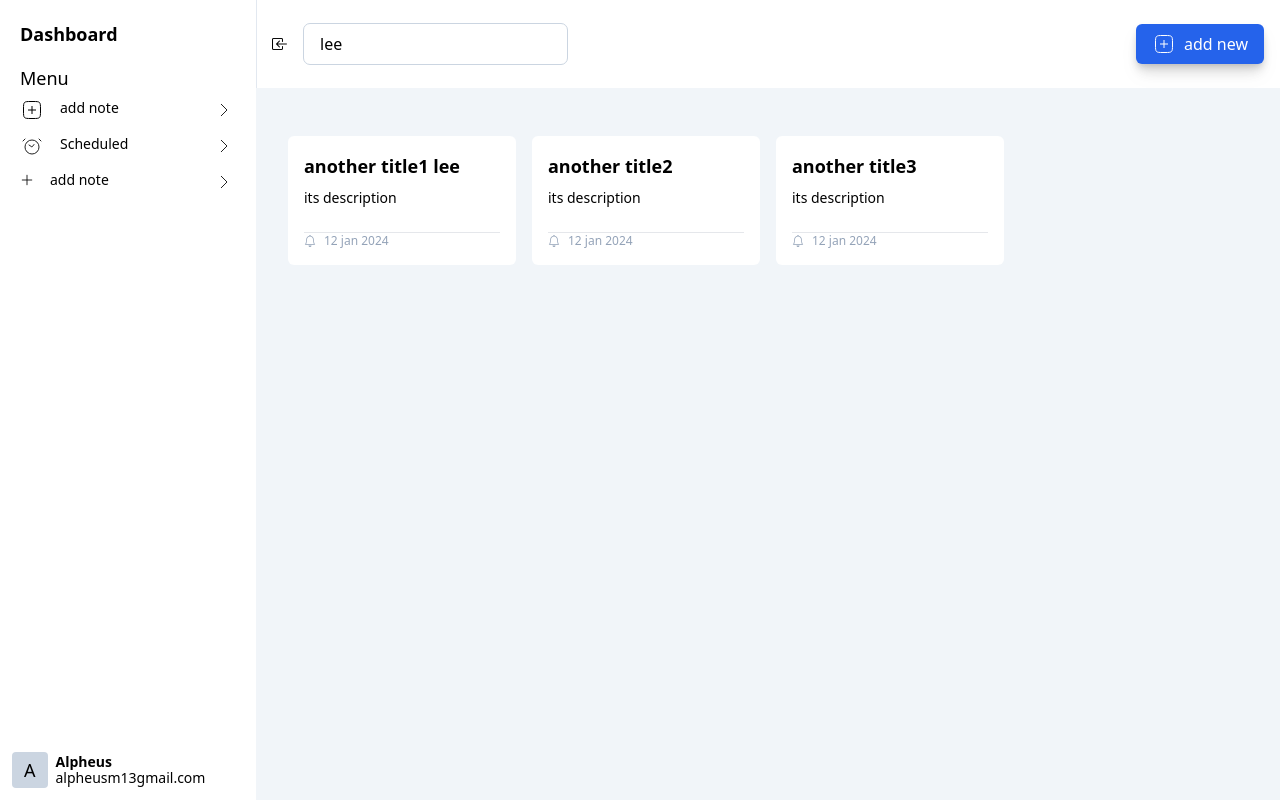
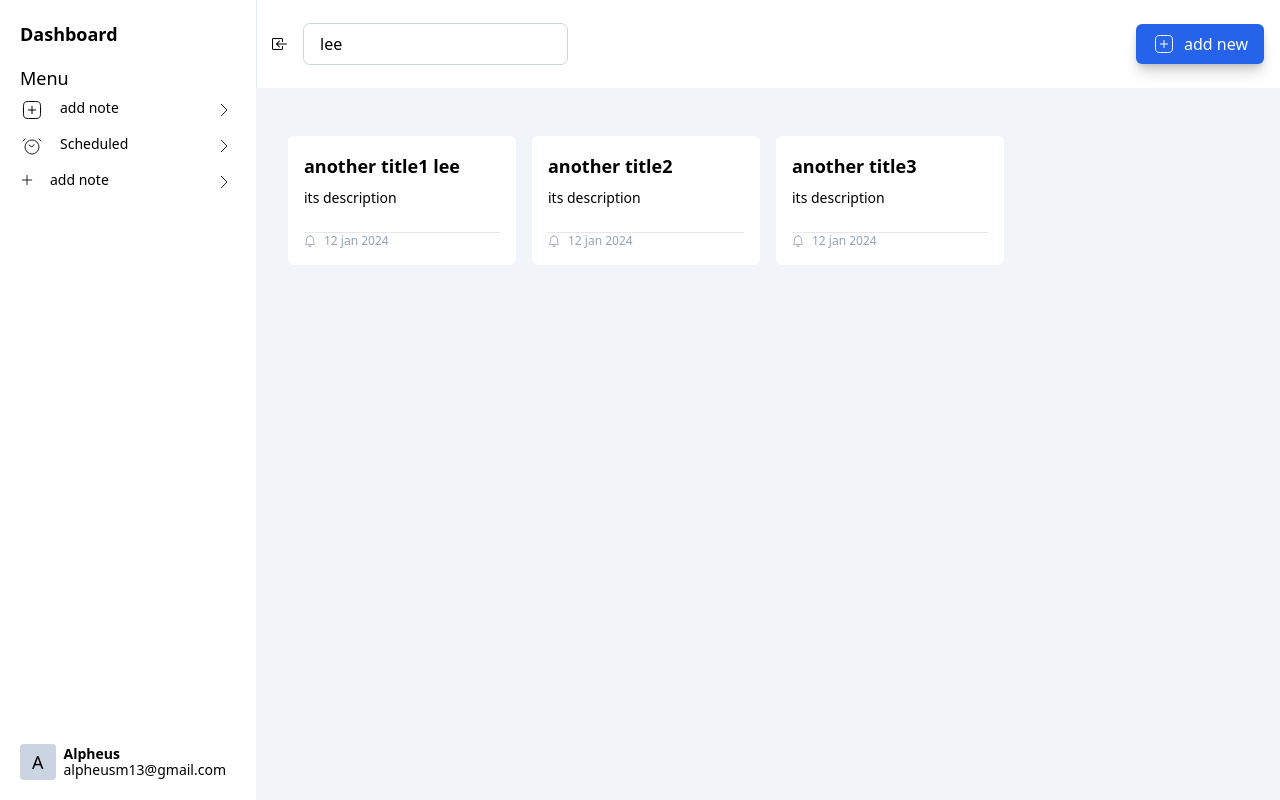
Before and after one commit to theCalculatar/inote, an Angular app in the folder client/: page /home in a window 1280 px wide. Built offline with nearby package versions, Linux system fonts and the light colour scheme.

Commit message:
refractor user from side bar to its component

```diff
--- a/client/src/app/layouts/landing/components/sidebar/sidebar.component.html
+++ b/client/src/app/layouts/landing/components/sidebar/sidebar.component.html
@@ -74,12 +74,5 @@
       </ul>
     </div>
   </div>
-
-  <div class="flex gap-2">
-    <div class="px-3 py-1 rounded bg-slate-300 text-lg">A</div>
-    <div class="">
-      <div class="font-bold text-sm m-0">Alpheus</div>
-      <div class="text-sm mt-[-.25rem]">alpheusm13gmail.com</div>
-    </div>
-  </div>
+  <app-user-sidebar name="Alpheus" email="alpheusm13@gmail.com" />
 </div>
--- a/client/src/app/layouts/landing/components/sidebar/sidebar.component.ts
+++ b/client/src/app/layouts/landing/components/sidebar/sidebar.component.ts
@@ -1,9 +1,10 @@
 import { Component } from '@angular/core';
 import { RouterLink } from '@angular/router';
+import { UserSidebarComponent } from "../user-sidebar/user-sidebar.component";
 
 @Component({
   selector: 'app-sidebar',
-  imports: [RouterLink],
+  imports: [RouterLink, UserSidebarComponent],
   templateUrl: './sidebar.component.html',
   styleUrl: './sidebar.component.scss'
 })
--- /dev/null
+++ b/client/src/app/layouts/landing/components/user-sidebar/user-sidebar.component.html
@@ -0,0 +1,7 @@
+<div class="flex gap-2 hover:bg-slate-200 p-2">
+  <div class="px-3 py-1 rounded bg-slate-300 text-lg">{{ name.charAt(0) }}</div>
+  <div class="">
+    <div class="font-bold text-sm m-0">{{ name }}</div>
+    <div class="text-sm mt-[-.25rem]">{{ email }}</div>
+  </div>
+</div>
```
Also changed, not shown: client/src/app/layouts/landing/components/user-sidebar/user-sidebar.component.ts (added, +12 -0 lines), client/src/app/layouts/landing/components/user-sidebar/user-sidebar.component.scss (added).
